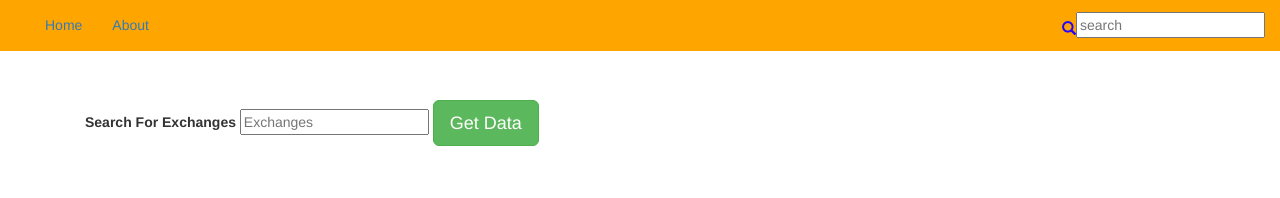
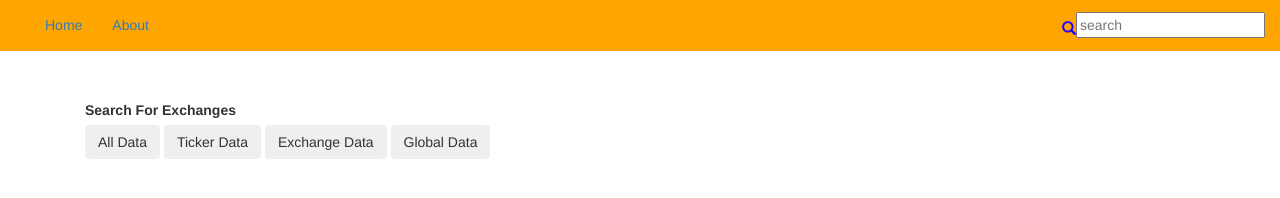
Before and after one commit to aboone08/angular_bitcoin, a website: page public/html/index.html in a window 1280 px wide. Drawn offline with nearby package versions, Linux system fonts and the light colour scheme; files that its build step writes are made by us from their sources; files whose address does not match are found by name.

Commit message:
ng-click button built, displaying data on chrome developer's tools

```diff
--- a/public/html/index.html
+++ b/public/html/index.html
@@ -34,11 +34,16 @@
       <div class="col-lg-12 col-md-12 col-sm-12 col-xs-12">
         <form ng-submit='getData(everything)'>
           <Label>Search For Exchanges</Label>
-          <input type="text" placeholder="Exchanges" ng-model='everything'>
-          <button type="submit" class="btn btn-success btn-lg">Get Data</button>
+          <br>
+          <!-- <input type="text" placeholder="Exchanges" ng-model='everything'> -->
+          <button class="btn btn-md" ng-click='getData("all")'>All Data</button>
+          <button class="btn btn-md" ng-click='getData("ticker")'>Ticker Data</button>
+          <button class="btn btn-md" ng-click='getData("exchanges")'>Exchange Data</button>
+          <button class="btn btn-md" ng-click='getData("ticker/global")'>Global Data</button>
         </form>
       </div>
     </div>
+    <!-- <button ng-click='getData("ticker")'>Ticker Data</button> -->
     <!-- body parser -->
     <script src="https://cdnjs.cloudflare.com/ajax/libs/handlebars.js/4.0.5/handlebars.js"></script>
     <script src="js/app.js"></script>
```
